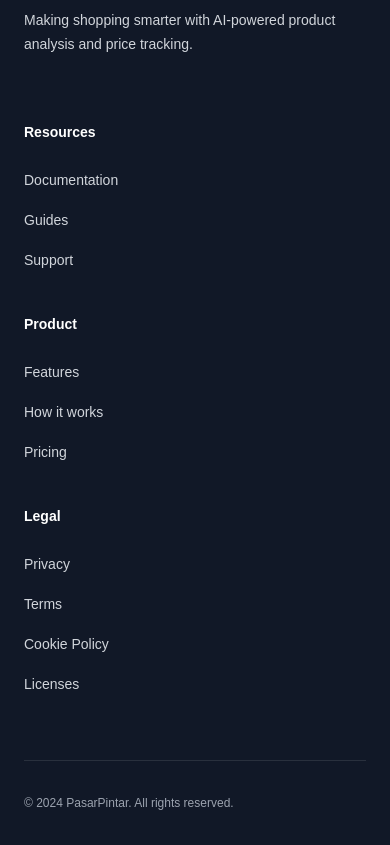
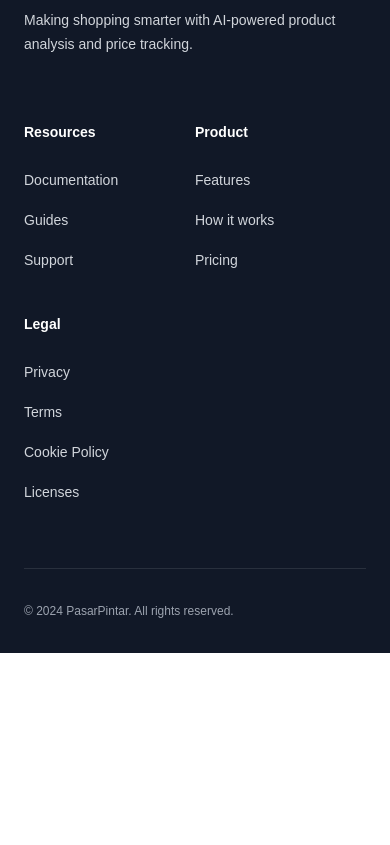
Before and after one commit to mhmdiamd/pasar-pinter-client, a Next.js app: page / in a window 390 px wide. Shown: the part 5180-6025 px from the top of the page. After the commit the page ends 5833 px from the top, so only its background shows below. Built offline with nearby package versions, Linux system fonts and the light colour scheme.

Commit message:
feat: change web icon

```diff
--- a/app/components/Footers/FooterPrimary.tsx
+++ b/app/components/Footers/FooterPrimary.tsx
@@ -44,7 +44,7 @@
             </p>
           </div>
           <div className="col-span-8 mt-16 gap-8 xl:mt-0">
-            <div className="md:grid md:grid-cols-3 md:gap-8">
+            <div className="grid grid-cols-2 md:grid-cols-3 md:gap-8">
               <div>
                 <h3 className="text-sm font-semibold leading-6 text-white">
                   Resources
@@ -62,7 +62,7 @@
                   ))}
                 </ul>
               </div>
-              <div className="mt-10 md:mt-0">
+              <div>
                 <h3 className="text-sm font-semibold leading-6 text-white">
                   Product
                 </h3>
```
